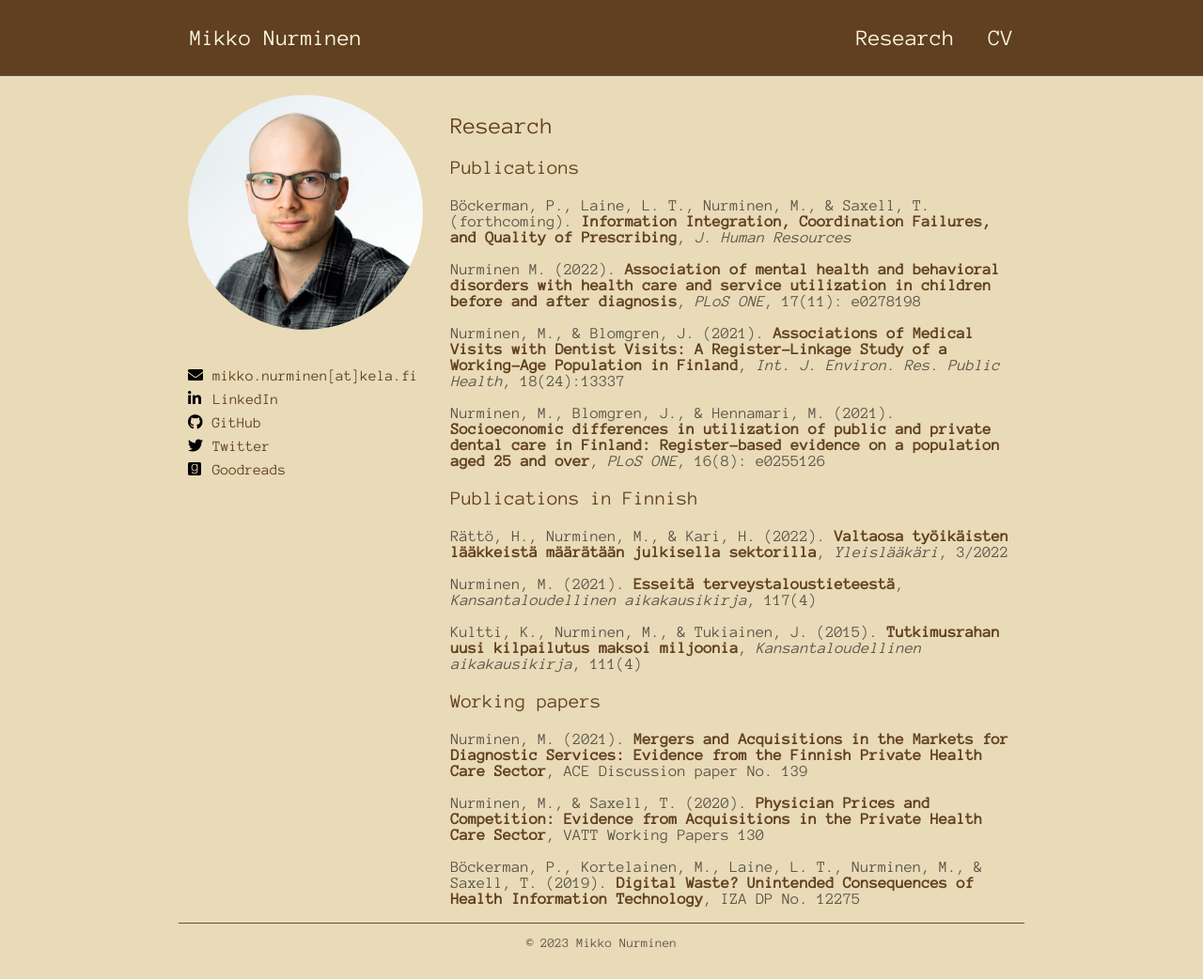
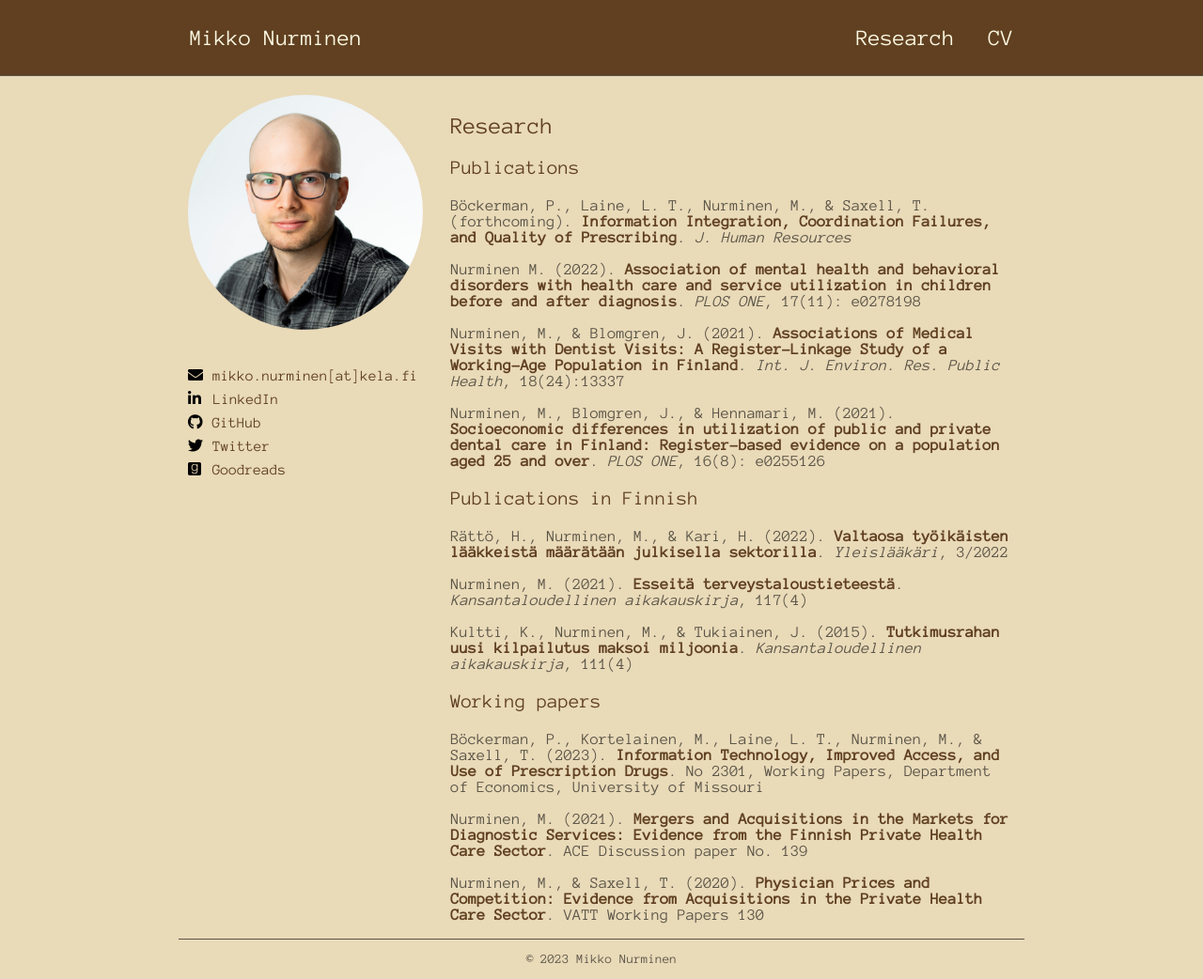
Before and after one commit to mikkonurminen/mikkonurminen.github.io, a Jekyll site: the page built from _pages/research.md, in a window 1280 px wide. Shown: the whole page at 94% size. Built offline with Jekyll 4.4.1, drawn with Linux system fonts in a browser that asks for light colours; nearby versions of some CDN libraries.

Commit message:
päivitys wp

```diff
--- a/_pages/research.md
+++ b/_pages/research.md
@@ -10,44 +10,44 @@ permalink: /research/
 
 Böckerman, P., Laine, L. T., Nurminen, M., & Saxell, T. (forthcoming).
 <a class="titlelink" href="http://jhr.uwpress.org/content/early/2022/12/01/jhr.0921-11910R2.abstract">
-	Information Integration, Coordination Failures, and Quality of Prescribing</a>, *J. Human Resources*
+	Information Integration, Coordination Failures, and Quality of Prescribing</a>. *J. Human Resources*
 
 Nurminen M. (2022).
 <a class="titlelink" href="https://doi.org/10.1371/journal.pone.0278198">
-	Association of mental health and behavioral disorders with health care and service utilization in children before and after diagnosis</a>, *PLoS ONE*, 17(11): e0278198
+	Association of mental health and behavioral disorders with health care and service utilization in children before and after diagnosis</a>. *PLOS ONE*, 17(11): e0278198
 
 Nurminen, M., & Blomgren, J. (2021).
 <a class="titlelink" href="https://www.mdpi.com/1660-4601/18/24/13337">
-	Associations of Medical Visits with Dentist Visits: A Register-Linkage Study of a Working-Age Population in Finland</a>, *Int. J. Environ. Res. Public Health*, 18(24):13337
+	Associations of Medical Visits with Dentist Visits: A Register-Linkage Study of a Working-Age Population in Finland</a>. *Int. J. Environ. Res. Public Health*, 18(24):13337
 
 Nurminen, M., Blomgren, J., & Hennamari, M. (2021).
 <a class="titlelink" href="https://doi.org/10.1371/journal.pone.0255126">
-	Socioeconomic differences in utilization of public and private dental care in Finland: Register-based evidence on a population aged 25 and over</a>, *PLoS ONE*, 16(8): e0255126
+	Socioeconomic differences in utilization of public and private dental care in Finland: Register-based evidence on a population aged 25 and over</a>. *PLOS ONE*, 16(8): e0255126
 
 ### Publications in Finnish
 
 Rättö, H., Nurminen, M., & Kari, H. (2022).
 <a class="titlelink" href="https://www.lukusali.fi/index.html?p=Suomen%20yleisl%C3%A4%C3%A4k%C3%A4rit%20GPF%20ry&i=6271960a-da95-11ec-bdec-00155d64030a">
-	Valtaosa työikäisten lääkkeistä määrätään julkisella sektorilla</a>, *Yleislääkäri*, 3/2022
+	Valtaosa työikäisten lääkkeistä määrätään julkisella sektorilla</a>. *Yleislääkäri*, 3/2022
 
 Nurminen, M. (2021).
 <a class="titlelink" href="https://www.taloustieteellinenyhdistys.fi/wp-content/uploads/2021/12/KAK_4_2021_WEB-119-123.pdf">
-	Esseitä terveystaloustieteestä</a>, *Kansantaloudellinen aikakausikirja*, 117(4)
+	Esseitä terveystaloustieteestä</a>. *Kansantaloudellinen aikakauskirja*, 117(4)
 
 Kultti, K., Nurminen, M., & Tukiainen, J. (2015).
 <a class="titlelink" href="http://www.taloustieteellinenyhdistys.fi/wp-content/uploads/2015/12/kultti-nurminen-tukiainen.pdf">
-	Tutkimusrahan uusi kilpailutus maksoi miljoonia</a>, *Kansantaloudellinen aikakausikirja*, 111(4)
+	Tutkimusrahan uusi kilpailutus maksoi miljoonia</a>. *Kansantaloudellinen aikakauskirja*, 111(4)
 
 ### Working papers
 
+Böckerman, P., Kortelainen, M., Laine, L. T., Nurminen, M., & Saxell, T. (2023).
+<a class="titlelink" href="https://econpapers.repec.org/paper/umcwpaper/2301.htm">
+	Information Technology, Improved Access, and Use of Prescription Drugs</a>. No 2301, Working Papers, Department of Economics, University of Missouri
+
 Nurminen, M. (2021).
 <a class="titlelink" href="https://ace-economics.fi/kuvat/dp139.pdf">
-	Mergers and Acquisitions in the Markets for Diagnostic Services: Evidence from the Finnish Private Health Care Sector</a>, ACE Discussion paper No. 139
+	Mergers and Acquisitions in the Markets for Diagnostic Services: Evidence from the Finnish Private Health Care Sector</a>. ACE Discussion paper No. 139
 
 Nurminen, M., & Saxell, T. (2020).
 <a class="titlelink" href="https://urn.fi/URN:ISBN:978-952-274-252-0">
-	Physician Prices and Competition: Evidence from Acquisitions in the Private Health Care Sector</a>, VATT Working Papers 130
-
-Böckerman, P., Kortelainen, M., Laine, L. T., Nurminen, M., & Saxell, T. (2019).
-<a class="titlelink" href="http://ftp.iza.org/dp12275.pdf">
-	Digital Waste? Unintended Consequences of Health Information Technology</a>, IZA DP No. 12275
+	Physician Prices and Competition: Evidence from Acquisitions in the Private Health Care Sector</a>. VATT Working Papers 130
```
